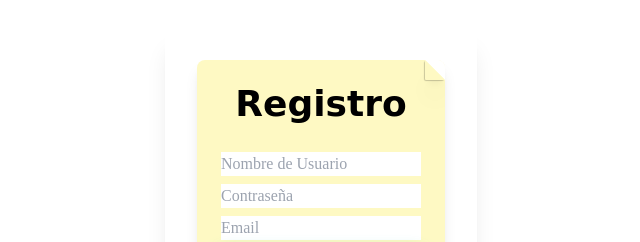
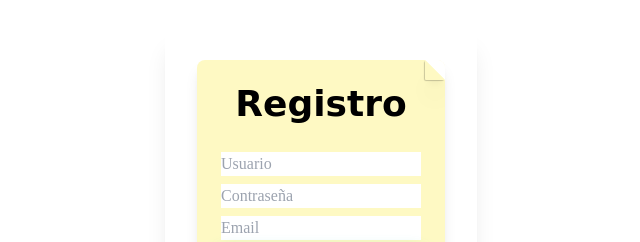
Before and after one commit to LautaRB/Todo-list-Front, a React (Vite) app: page /register in a window 1280 px wide. Shown: the part 214-456 px from the top of the page, without its empty margins (319-959 px from the left). Built offline with nearby package versions, Linux system fonts and the light colour scheme; a web font is replaced by a local one.

Commit message:
Input como componente

```diff
--- /dev/null
+++ b/src/Components/Input/Input.tsx
@@ -0,0 +1,15 @@
+interface Props {
+	type: string;
+	placeholder: string;
+	required: boolean;
+}
+
+export const Input: React.FC<Props> = ({ type, placeholder, required }) => {
+	return (
+		<input
+			type={type}
+			placeholder={placeholder}
+			required={required}
+		/>
+	);
+};
--- a/src/Pages/Register.tsx
+++ b/src/Pages/Register.tsx
@@ -1,5 +1,6 @@
 import { StickyNote } from '@components/utils/StickyNote';
 import { Form } from '@components/Form/Form';
+import { Input } from '@components/Input/Input';
 
 export const Register = () => {
 	return (
@@ -7,9 +8,9 @@ export const Register = () => {
 			<section className="section-container flex flex-col items-center justify-center h-70">
 				<StickyNote color="yellow">
 					<Form title="Registro" buttonText="Registrarse">
-						<input type="text" placeholder="Nombre de Usuario" required />
-						<input type="password" placeholder="Contraseña" required />
-						<input type="text" placeholder="Email" required />
+						<Input type="text" placeholder="Usuario" required />
+						<Input type="password" placeholder="Contraseña" required />
+						<Input type="text" placeholder="Email" required />
 					</Form>
 				</StickyNote>
 			</section>
```
